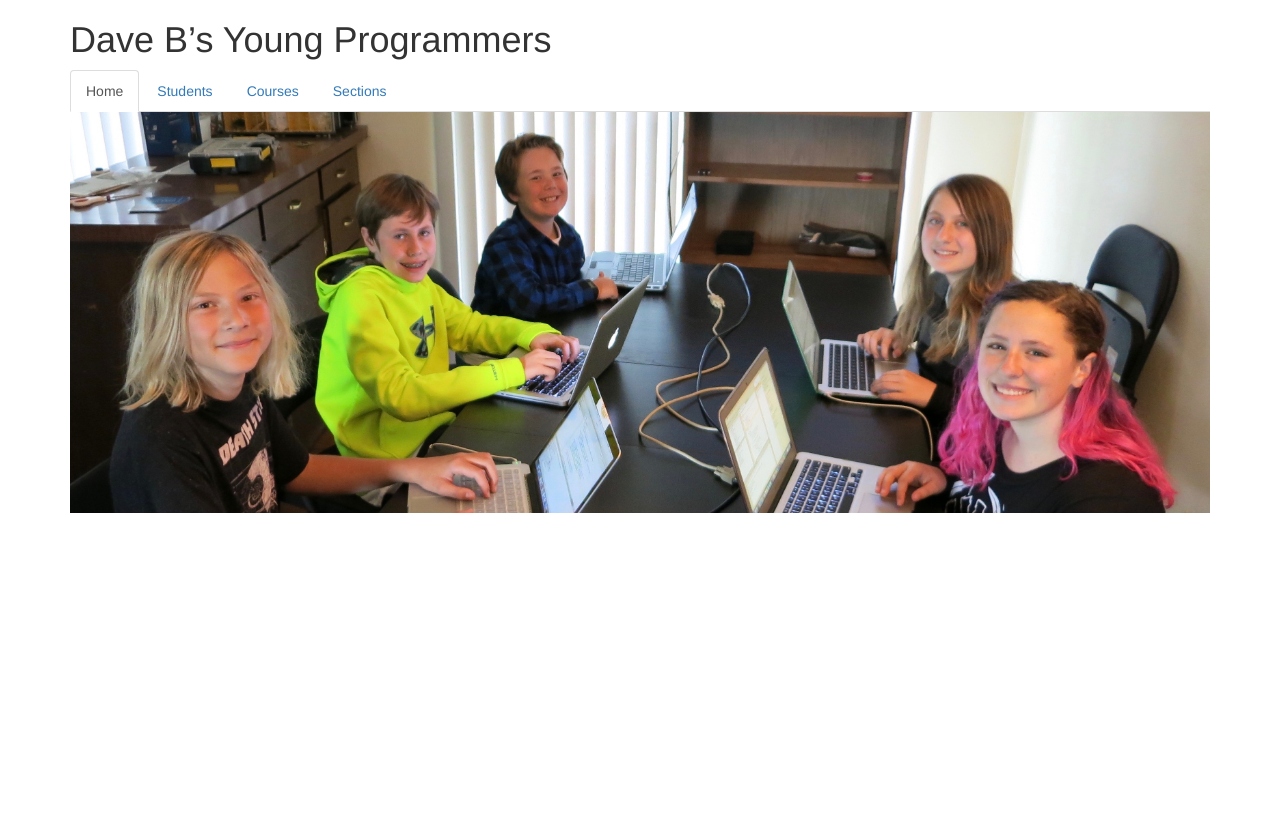
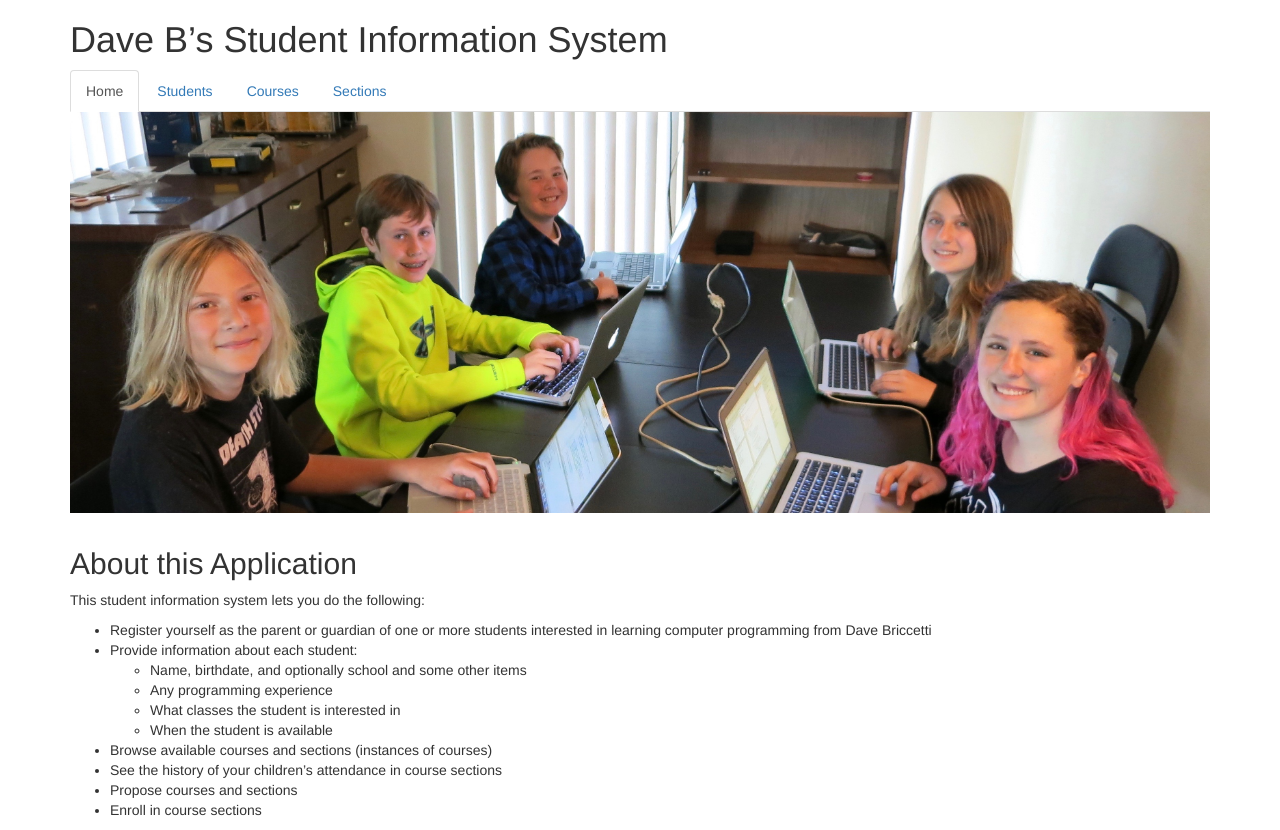
Before and after one commit to dcbriccetti/stusched, a Django app: page /app/ in a window 1280 px wide. Before the commit the page ends 513 px from the top, so only its background shows below. Run offline with Django 3.2, Linux system fonts and the light colour scheme; some libraries are stand-ins or nearby versions.

Commit message:
Set title. Add help info.

```diff
--- a/app/templates/app/base.html
+++ b/app/templates/app/base.html
@@ -3,7 +3,7 @@
 <html lang="en">
 <head>
     <meta charset="UTF-8">
-    <title>{% block title %}Class Scheduler{% endblock %}</title>
+    <title>{% block title %}Student Information System{% endblock %}</title>
     {% load bootstrap3 %}
     {% bootstrap_css %}
     {% bootstrap_javascript %}
@@ -16,7 +16,7 @@
 <body>
 
 <div class="container">
-    <h1>Dave B’s Young Programmers</h1>
+    <h1>Dave B’s Student Information System</h1>
 
     <ul class="nav nav-tabs">
         <li role="presentation" class={% active_nav request 'index'     %}><a href="{% url 'index'     %}">Home</a></li>
--- a/app/templates/app/index.html
+++ b/app/templates/app/index.html
@@ -8,4 +8,20 @@
 {% if user.is_authenticated %}
 <p><a class="btn btn-primary btn-lg" href="/app/logout">Log Out</a></p>
 {% endif %}
+    <h2>About this Application</h2>
+    <p>This student information system lets you do the following:</p>
+    <ul>
+    <li>Register yourself as the parent or guardian of one or more students interested in learning computer programming from Dave Briccetti</li>
+    <li>Provide information about each student:</li>
+        <ul>
+            <li>Name, birthdate, and optionally school and some other items</li>
+            <li>Any programming experience</li>
+            <li>What classes the student is interested in</li>
+            <li>When the student is available</li>
+        </ul>
+    <li>Browse available courses and sections (instances of courses)</li>
+    <li>See the history of your children’s attendance in course sections</li>
+    <li>Propose courses and sections</li>
+    <li>Enroll in course sections</li>
+    </ul>
 {% endblock %}
--- a/app/views.py
+++ b/app/views.py
@@ -33,7 +33,7 @@ def students(request):
 
 def students_of_parent(user):
     stus = []
-    if user.is_active:
+    if user.is_active:  # Skip for anonymous user
         parents = Parent.objects.filter(users=user)
         for p in parents:
             stus += p.student_set.all()
```
